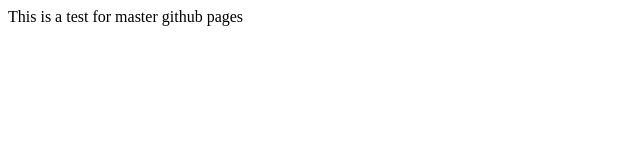
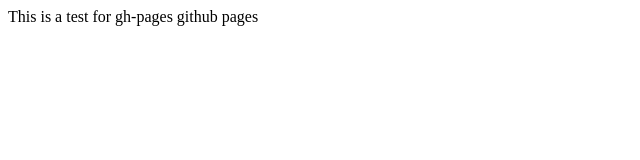
Before and after one commit to pc-rboals/ptest, a plain HTML site: page index.html in a window 1280 px wide. Shown: the full height of the page, 0-640 px from the left. Drawn offline with Linux system fonts and the light colour scheme.

Commit message:
changed text to indicate ghpages branch

```diff
--- a/index.html
+++ b/index.html
@@ -4,6 +4,6 @@
 	<title>Testing testing</title>
 </head>
 <body>
-	This is a test for master github pages
+	This is a test for gh-pages github pages
 </body>
 </html>
```
